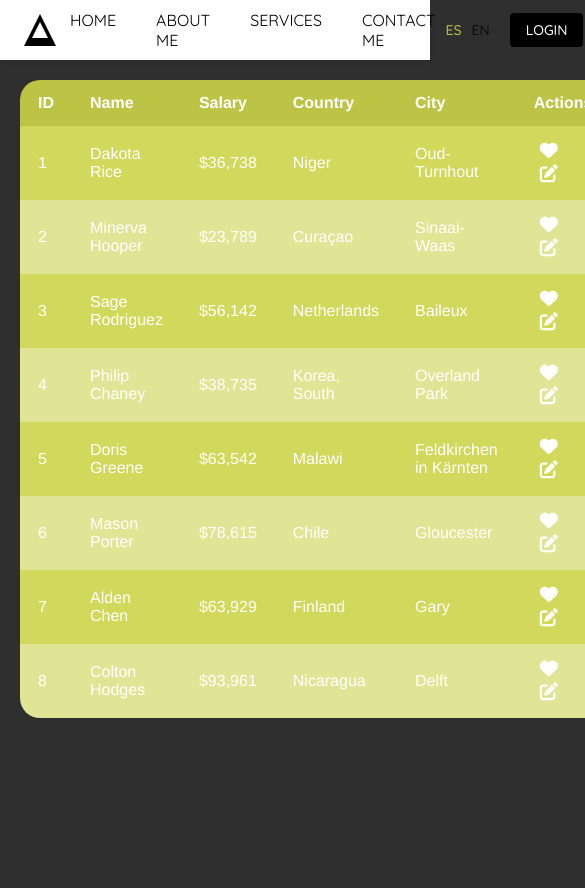
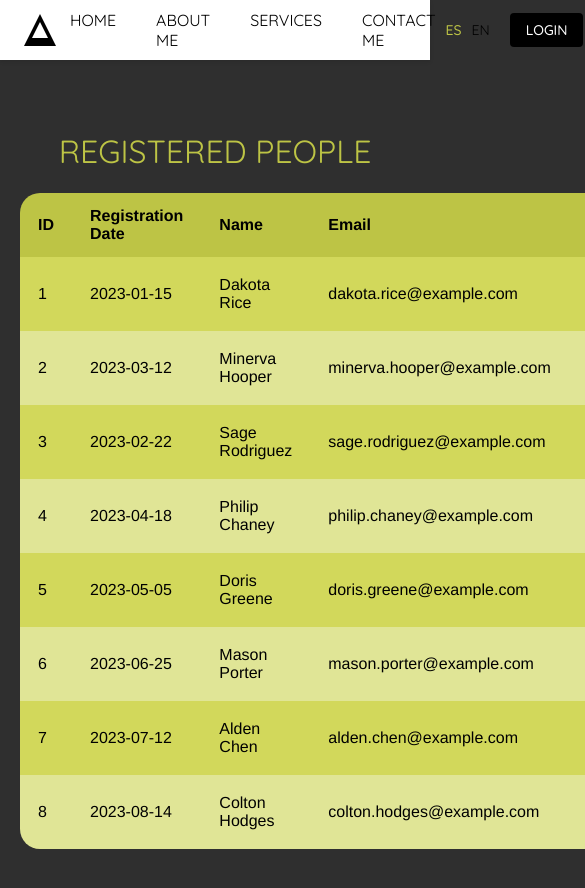
Before and after one commit to GiselaHurtado/PersonalProject-Frontend, a Vue app: page /dashboard in a window 390 px wide. Shown: the top 888 px of the page, 585 px wide, since content can reach past the window. Before the commit the page ends 844 px from the top, so only its background shows below. Built offline with nearby package versions, Linux system fonts and the light colour scheme.

Commit message:
responsive dashboard form done

```diff
--- a/src/components/Dashboard.vue
+++ b/src/components/Dashboard.vue
@@ -1,26 +1,46 @@
+<script setup>
+import { ref, computed } from 'vue';
+
+const tableData = ref([
+  { id: 1, registrationDate: '2023-01-15', name: 'Dakota Rice', email: 'dakota.rice@example.com', student: 'Yes' },
+  { id: 2, registrationDate: '2023-03-12', name: 'Minerva Hooper', email: 'minerva.hooper@example.com', student: 'No' },
+  { id: 3, registrationDate: '2023-02-22', name: 'Sage Rodriguez', email: 'sage.rodriguez@example.com', student: 'Yes' },
+  { id: 4, registrationDate: '2023-04-18', name: 'Philip Chaney', email: 'philip.chaney@example.com', student: 'No' },
+  { id: 5, registrationDate: '2023-05-05', name: 'Doris Greene', email: 'doris.greene@example.com', student: 'Yes' },
+  { id: 6, registrationDate: '2023-06-25', name: 'Mason Porter', email: 'mason.porter@example.com', student: 'No' },
+  { id: 7, registrationDate: '2023-07-12', name: 'Alden Chen', email: 'alden.chen@example.com', student: 'Yes' },
+  { id: 8, registrationDate: '2023-08-14', name: 'Colton Hodges', email: 'colton.hodges@example.com', student: 'No' }
+]);
+
+const searchQuery = ref('');
+const filteredData = computed(() => {
+  return tableData.value.filter((item) =>
+    item.name.toLowerCase().includes(searchQuery.value.toLowerCase())
+  );
+});
+</script>
+
 <template>
   <div class="table-container">
-    <div class="header">
-      <input v-model="searchQuery" type="text" placeholder="Search" class="search-input" />
-    </div>
+    <h1>REGISTERED PEOPLE</h1>
     <table class="table">
       <thead>
         <tr>
           <th>ID</th>
+          <th>Registration Date</th>
           <th>Name</th>
-          <th>Salary</th>
-          <th>Country</th>
-          <th>City</th>
+          <th>Email</th>
+          <th>Student</th>
           <th>Actions</th>
         </tr>
       </thead>
       <tbody>
         <tr v-for="row in filteredData" :key="row.id">
           <td>{{ row.id }}</td>
+          <td>{{ row.registrationDate }}</td>
           <td>{{ row.name }}</td>
-          <td>{{ row.salary }}</td>
-          <td>{{ row.country }}</td>
-          <td>{{ row.city }}</td>
+          <td>{{ row.email }}</td>
+          <td>{{ row.student }}</td>
           <td>
             <button class="action-btn"><i class="fa fa-heart"></i></button>
             <button class="action-btn"><i class="fa fa-edit"></i></button>
@@ -31,39 +51,26 @@
   </div>
 </template>
 
-<script setup>
-import { ref, computed } from 'vue';
-
-const tableData = ref([
-  { id: 1, name: 'Dakota Rice', salary: '$36,738', country: 'Niger', city: 'Oud-Turnhout' },
-  { id: 2, name: 'Minerva Hooper', salary: '$23,789', country: 'Curaçao', city: 'Sinaai-Waas' },
-  { id: 3, name: 'Sage Rodriguez', salary: '$56,142', country: 'Netherlands', city: 'Baileux' },
-  { id: 4, name: 'Philip Chaney', salary: '$38,735', country: 'Korea, South', city: 'Overland Park' },
-  { id: 5, name: 'Doris Greene', salary: '$63,542', country: 'Malawi', city: 'Feldkirchen in Kärnten' },
-  { id: 6, name: 'Mason Porter', salary: '$78,615', country: 'Chile', city: 'Gloucester' },
-  { id: 7, name: 'Alden Chen', salary: '$63,929', country: 'Finland', city: 'Gary' },
-  { id: 8, name: 'Colton Hodges', salary: '$93,961', country: 'Nicaragua', city: 'Delft' }
-]);
-
-const searchQuery = ref('');
-const filteredData = computed(() => {
-  return tableData.value.filter((item) =>
-    item.name.toLowerCase().includes(searchQuery.value.toLowerCase())
-  );
-});
-</script>
-
 <style scoped>
 @import url('https://cdnjs.cloudflare.com/ajax/libs/font-awesome/6.0.0-beta3/css/all.min.css'); /* Importa los iconos */
+
+/* Aplica el color verde al h1 */
+.table-container h1 {
+  font-family: 'Quicksand', sans-serif;
+  font-weight: 400;
+  color: #bdc445; /* Verde */
+  text-align: center;
+}
 
 .table-container {
   width: 100%;
   max-width: 1100px; /* Hacemos la tabla más grande */
-  margin: 0 auto;
+  margin: 90px auto; /* Aumentamos el margen superior a 50px */
   padding: 20px;
   background-color: transparent;
   border-radius: 20px; /* Bordes más redondeados */
   box-shadow: none; /* Eliminamos cualquier sombra de borde */
+  color: black;
 }
 
 .header {
@@ -91,7 +98,7 @@ const filteredData = computed(() => {
 
 .table thead {
   background-color: #bdc445; /* Color amarillo */
-  color: white;
+  color: black;
 }
 
 .table th,
@@ -117,7 +124,7 @@ const filteredData = computed(() => {
   background: none;
   border: none;
   font-size: 18px;
-  color: white; /* Íconos en blanco */
+  color: black; /* Íconos en blanco */
   cursor: pointer;
   margin-right: 5px;
 }
```
